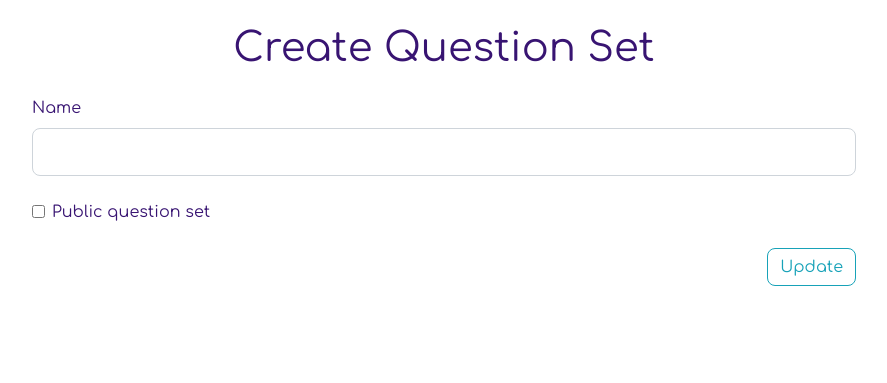
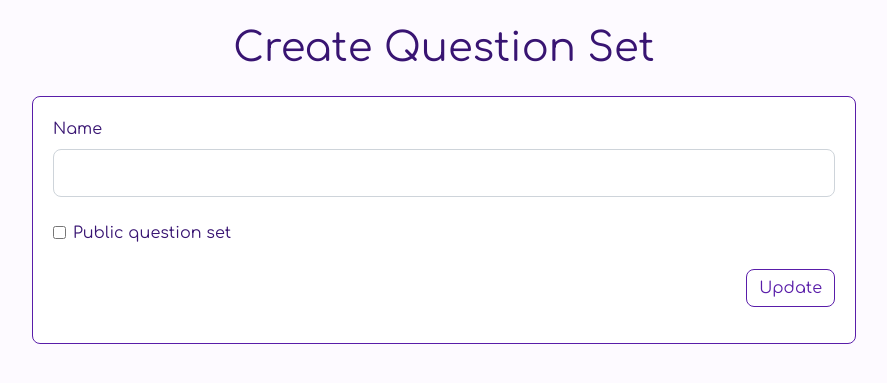
Before and after one commit to gerardocm/online-quiz-platform, a Flask app: page /create-question-set in a window 1280 px wide. Shown: the top 383 px of the page, without its empty margins (196-1083 px from the left). Run offline with Flask 2, Linux system fonts and the light colour scheme; the visitor is signed in with stand-in values (Sample User, id 1); some libraries are stand-ins or nearby versions.

Commit message:
Style added to create qustion set page

```diff
--- a/onlinequiz/static/scripts/create-question-set.js
+++ b/onlinequiz/static/scripts/create-question-set.js
@@ -5,6 +5,7 @@ $(document).ready(function() {
   $("#question-set-success").hide();
   getQuestionSetId();
   changeBtnSubmitLabel();
+  $("body").addClass("bkg-primary-light");
 
   function submitUpdateQuestionSet() {
     const url = "/create-question-set/" + questionSetId;
--- a/onlinequiz/templates/create-question-set.html
+++ b/onlinequiz/templates/create-question-set.html
@@ -5,7 +5,6 @@
 {% endblock head%}
 
 {% block main %}
-
   <div class="content-questionset">
     <h1 class="text-center my-4">Create Question Set</h1>
     {% with messages = get_flashed_messages() %}
@@ -15,6 +14,9 @@
         </div>
       {% endif %}
     {% endwith %}
+
+    <div class="card w-100">
+      <div class="card-body">
         <div class="alert alert-danger" role="alert" id="question-set-error">
           An error occurred while updating. Please try again.
         </div>
@@ -41,15 +43,19 @@
             {{ form.is_public.label(class="form-check-label") }}
           </div>
           <div class="form-group d-flex" id="question-set-submit">
-        {{ form.submit(class="btn btn-outline-info ml-auto") }}
+            {{ form.submit(class="btn btn-outline-primary ml-auto") }}
           </div>
         </form>
+      </div>
+    </div>
     {% if set_id %}
       <div class="m-4">
         User will be listed here
       </div>
 
       <div class="my-4">
+        <div class="card w-100">
+          <div class="card-header text-center">
             <div class="btn-group btn-group-toggle w-100" data-toggle="buttons">
               <label class="btn btn-primary w-100">
                 <input type="radio" name="add-multichoice" id="add-multichoice" autocomplete="off" checked>
@@ -65,19 +71,28 @@
               </label>
             </div>
           </div>
+          <div class="card-body">
             <div class="my-4" id="create-question-form"></div>
+          </div>
+        </div>
+      </div>
       <div class="my-4" id="manual-questions">
         <div class="card w-100">
-          <div class="card-header">
+          <!-- <div class="card-header">
             Manual questions
+          </div> -->
+          <div class="card-body">
+            <h5 class="card-title">Manual questions</h5>
           </div>
+          <div class="card-body p-1">
             <ul class="list-group list-group-flush" id="manual-question-list">
               {% for question in questions.manual_questions %}
-              <li class="list-group-item list-group-item-action">
+                <li class="list-group-item list-group-item-action list-group-item-light">
                   {{loop.index}} - {{question.question}}
                 </li>
               {% endfor %}
             </ul>
+          </div>
         </div>
       </div>
       <div class="my-4" id="multichoice-questions">
@@ -87,22 +102,25 @@
           </div>
           <div class="card-body">
             {% for question in questions.multichoice_questions %}
-              <div class="card w-auto m-2">
+              <div class="card w-auto m-3">
                 <div class="card-header">
                   Question {{loop.index}}: {{question.question}}
                 </div>
+                <div class="card-body p-1">
                   <ul class="list-group list-group-flush" id="manual-question-list">
                     {% for option in question.options %}
-                    <li class="list-group-item list-group-item-light">
+                        <li class="list-group-item list-group-item-action list-group-item-light">
+                          <!-- <li class="list-group-item list-group-item-light"> -->
                         {{loop.index}} - {{option.option}}
                         {% if option.is_correct %}
-                        <i class="fas fa-check-circle"></i>
+                          <i class="fas fa-check-circle icon-correct"></i>
                         {% else %}
-                        <i class="fas fa-times-circle"></i>
+                          <i class="fas fa-times-circle icon-danger"></i>
                         {% endif %}
                       </li>
                     {% endfor %}
                   </ul>
+                </div>
               </div>
             {% endfor %}
           </div>
@@ -115,17 +133,20 @@
           </div>
           <div class="card-body">
             {% for question in questions.voting_questions %}
-              <div class="card w-auto m-2">
+              <div class="card w-auto m-3">
                 <div class="card-header">
                   Question {{loop.index}}: {{question.question}}
                 </div>
+                <div class="card-body p-1">
                   <ul class="list-group list-group-flush" id="manual-question-list">
                     {% for option in question.options %}
-                    <li class="list-group-item list-group-item-light">
+                      <li class="list-group-item list-group-item-action list-group-item-light">
+                          <!-- <li class="list-group-item list-group-item-light"> -->
                         {{loop.index}} - {{option.option}}
                       </li>
                     {% endfor %}
                   </ul>
+                </div>
               </div>
             {% endfor %}
           </div>
--- a/onlinequiz/templates/forms/manual-question.html
+++ b/onlinequiz/templates/forms/manual-question.html
@@ -14,7 +14,7 @@
       {{ form.question(class="form-control form-control-lg") }}
     </div>
     <div class="form-group d-flex">
-      {{ form.submit(class="btn btn-outline-info ml-auto") }}
+      {{ form.submit(class="btn btn-outline-primary ml-auto") }}
     </div>
   </form>
 </div>
--- a/onlinequiz/templates/forms/multichoice-question.html
+++ b/onlinequiz/templates/forms/multichoice-question.html
@@ -16,7 +16,7 @@
     <hr>
     <div id="answer-options">
       <div class="form-group row" id="1">
-        <label for="option" class="col-sm-2 col-form-label">Answer option</label>
+        <label for="option" class="col-sm-2 col-form-label">Option</label>
         <div class="col-sm-7" id="input-col">
           <input type="text" class="form-control" id="option" placeholder="Write an answer option..." required>
         </div>
@@ -36,7 +36,7 @@
     </button>
     <hr>
     <div class="form-group d-flex">
-      {{ form.submit(class="btn btn-outline-info ml-auto") }}
+      {{ form.submit(class="btn btn-outline-primary ml-auto") }}
     </div>
   </form>
 </div>
--- a/onlinequiz/templates/forms/voting-question.html
+++ b/onlinequiz/templates/forms/voting-question.html
@@ -16,7 +16,7 @@
     <hr>
     <div id="answer-options">
       <div class="form-group row" id="1">
-        <label for="option" class="col-sm-2 col-form-label">Answer option</label>
+        <label for="option" class="col-sm-2 col-form-label">Option</label>
         <div class="col-sm-9" id="input-col">
           <input type="text" class="form-control" id="option" placeholder="Write an answer option..." required>
         </div>
@@ -32,7 +32,7 @@
     </button>
     <hr>
     <div class="form-group d-flex">
-      {{ form.submit(class="btn btn-outline-info ml-auto") }}
+      {{ form.submit(class="btn btn-outline-primary ml-auto") }}
     </div>
   </form>
 </div>
```
Lines whose indentation alone changed are shown as unchanged.
